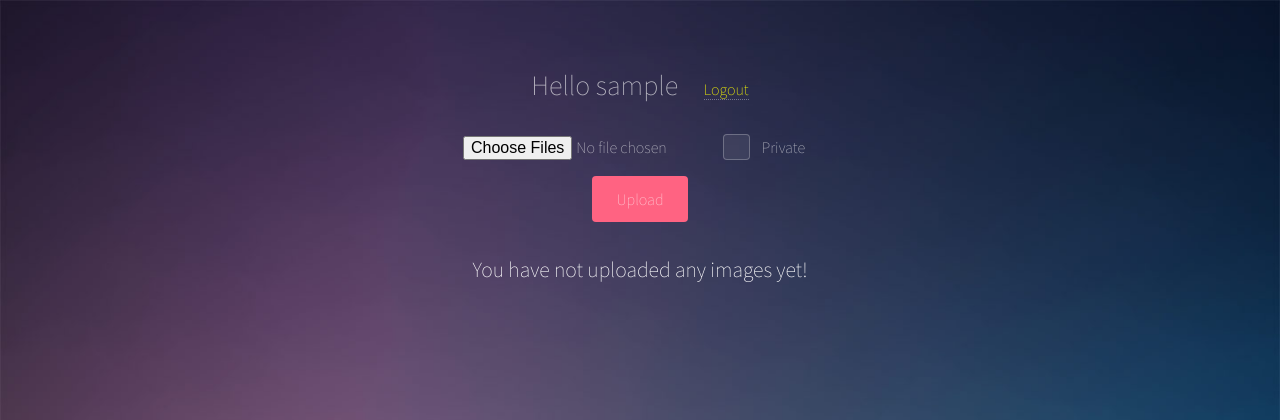
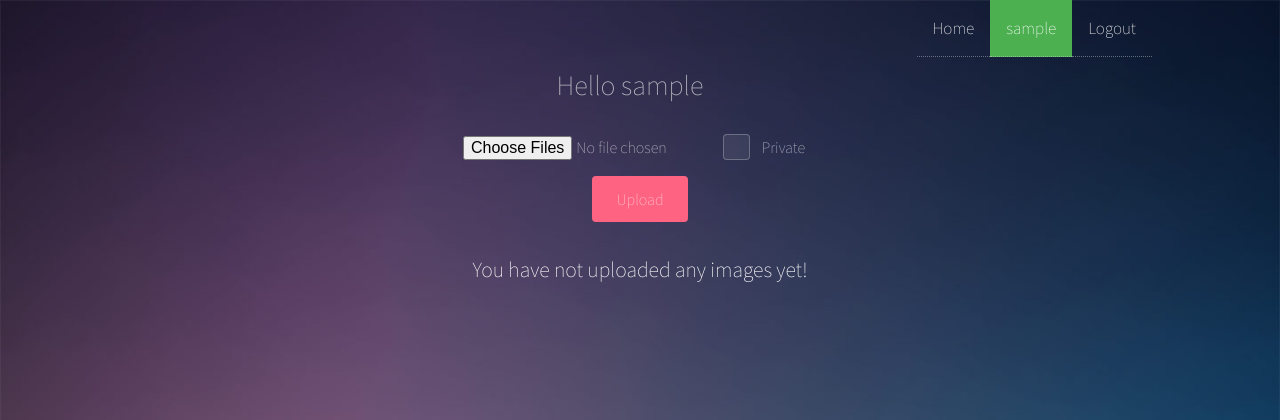
Before and after one commit to shusilshapkota/Challenge2022, a Django app: page /profile_page/ in a window 1280 px wide. Shown: the top 420 px of the page. Run offline with Django 3.2, Linux system fonts and the light colour scheme; the visitor is signed in with stand-in values (Sample User, id 1).

Commit message:
Some html changes; fixed some wordings

```diff
--- a/image_repo/image_repo_authentications/templates/auth/login.html
+++ b/image_repo/image_repo_authentications/templates/auth/login.html
@@ -15,7 +15,9 @@
 			padding: 0;
 			height: 100%;
 			background-color: #000;
-  		background-image: url("../../../static/images/bg.jpg");
+			background-image: url("../../../static/images/bg.jpg");
+			background-size: cover;
+			background-position: top center;
 		}
 		.user_card {
 			width: 350px;
--- a/image_repo/image_repo_authentications/templates/auth/register.html
+++ b/image_repo/image_repo_authentications/templates/auth/register.html
@@ -13,8 +13,10 @@
 			margin: 0;
 			padding: 0;
 			height: 100%;
-      background-color: #000;
-  		background-image: url("../../../static/images/bg.jpg");
+			background-color: #000;
+			background-image: url("../../../static/images/bg.jpg");
+			background-size: cover;
+			background-position: top center;
 		}
 		.user_card {
 			width: 350px;
--- a/image_repo/images_upload/templates/homePage.html
+++ b/image_repo/images_upload/templates/homePage.html
@@ -44,12 +44,18 @@
 			<div id="wrapper">
 				<div class="topnav">
 					<a href="{% url 'register' %}">Register</a>
+					{% if request.user.is_authenticated == True %}
+					<a href="{% url 'profilePage' %}">{{request.user}}</a>
+					{% else %}
 					<a href="{% url 'login' %}">Login</a>
+					{% endif %}
 					<a class="active" href="{% url 'home' %}">Home</a>
 				  </div>
 				<!-- Header -->
 					<header id="header">
 						<h1>Welcome to the public image repo<span style="font-size: medium; margin-left:20px; color:yellow"></<h1></h1>
+							<h2></h2>
+							<h2>Here, you'll see all the images users marked public<span style="font-size: medium; margin-left:20px; color:yellow"></<h2></h2>
               {% if num_of_images == 0 %}
               <h2>No public images. To upload, please log in<span style="font-size: medium; margin-left:20px; color:yellow"></<h2></h2>
               {% endif %}
--- a/image_repo/images_upload/templates/profilePage.html
+++ b/image_repo/images_upload/templates/profilePage.html
@@ -8,17 +8,51 @@
 		<meta charset="utf-8" />
 		<meta name="viewport" content="width=device-width, initial-scale=1" />
 		<link rel="stylesheet" href="{% static 'assets/css/main.css' %}" />
+		<style>
+			/* Add a black background color to the top navigation */
+			.topnav {
+				background-color: #000;
+				background-image: {% static 'url("../../images/bg.jpg")' %};
+			}
+
+			/* Style the links inside the navigation bar */
+			.topnav a {
+				float: right;
+				color: #f2f2f2;
+				text-align: center;
+				padding: 14px 16px;
+				text-decoration: none;
+				font-size: 17px;
+			}
+
+			/* Change the color of links on hover */
+			.topnav a:hover {
+				background-color: #ddd;
+				color: black;
+			}
+
+			/* Add a color to the active/current link */
+			.topnav a.active {
+				background-color: #4CAF50;
+				color: white;
+			}
+
+		</style>
 	</head>
 	<body>
 
 		<!-- Wrapper -->
 			<div id="wrapper">
+				<div class="topnav">
+					<a href="{% url 'logout' %}">Logout</a>
+					<a class="active" href="{% url 'profilePage' %}">{{request.user}}</a>
+					<a href="{% url 'home' %}">Home</a>
+				  </div>
 				<!-- Header -->
 					<header id="header">
 						<h1>
               Hello {{request.user}}
               <span style="font-size: medium; margin-left:20px; color:yellow">
-              <a href="{% url 'logout' %}">Logout</a>
             </span>
             </h1>
 
```
